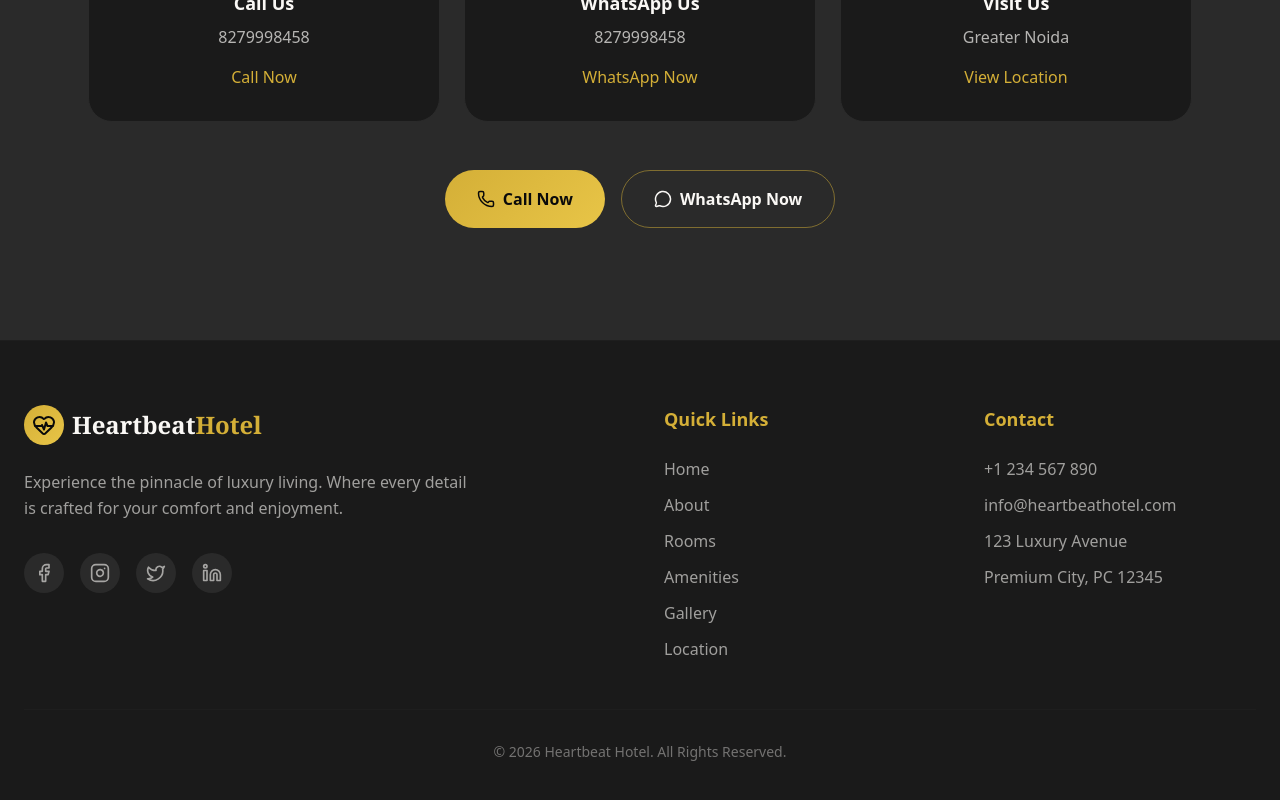
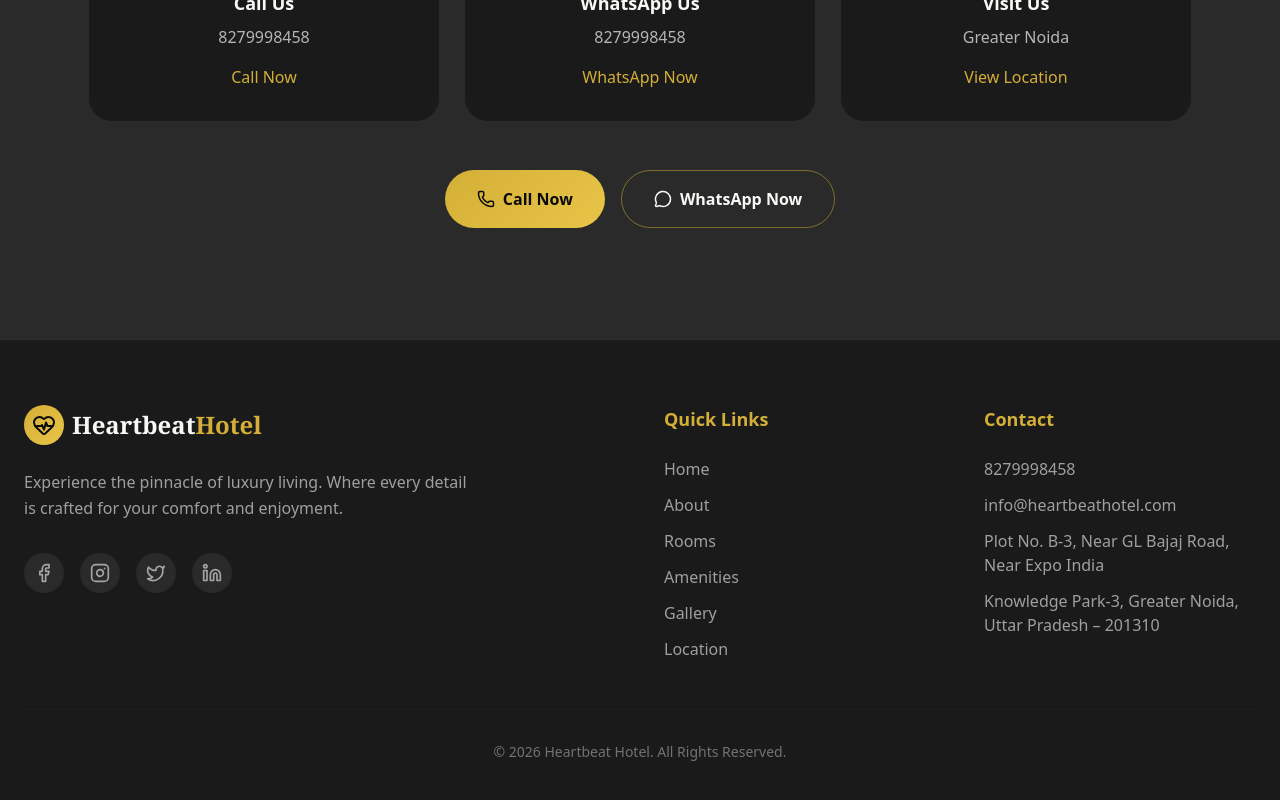
Before and after one commit to apoorvs175/Heartbeat, a Next.js app: page / in a window 1280 px wide. Shown: the part 5422-6222 px from the top of the page. Built offline with nearby package versions, Linux system fonts and the light colour scheme.

Commit message:
Update contact info and location across all pages

```diff
--- a/components/Contact.tsx
+++ b/components/Contact.tsx
@@ -26,7 +26,7 @@ const Contact = () => {
     {
       icon: MapPin,
       title: 'Visit Us',
-      info: '123 Luxury Avenue, Premium City',
+      info: 'Knowledge Park-3, Greater Noida',
       href: 'https://maps.google.com',
       buttonText: 'View Map'
     },
--- a/components/Footer.tsx
+++ b/components/Footer.tsx
@@ -69,10 +69,10 @@ const Footer = () => {
           >
             <h4 className="text-lg font-semibold mb-6 text-premium-gold">Contact</h4>
             <ul className="space-y-3 text-ivory/60">
-              <li>+1 234 567 890</li>
+              <li>8279998458</li>
               <li>info@heartbeathotel.com</li>
-              <li>123 Luxury Avenue</li>
-              <li>Premium City, PC 12345</li>
+              <li>Plot No. B-3, Near GL Bajaj Road, Near Expo India</li>
+              <li>Knowledge Park-3, Greater Noida, Uttar Pradesh – 201310</li>
             </ul>
           </motion.div>
         </div>
--- a/components/Location.tsx
+++ b/components/Location.tsx
@@ -79,7 +79,7 @@ const Location = () => {
               <div className="text-center">
                 <MapPin className="w-16 h-16 text-premium-gold mx-auto mb-4" />
                 <p className="text-ivory/60">Interactive Map</p>
-                <p className="text-sm text-ivory/40">123 Luxury Avenue, Premium City</p>
+                <p className="text-sm text-ivory/40">Knowledge Park-3, Greater Noida</p>
               </div>
             </div>
           </motion.div>
```
